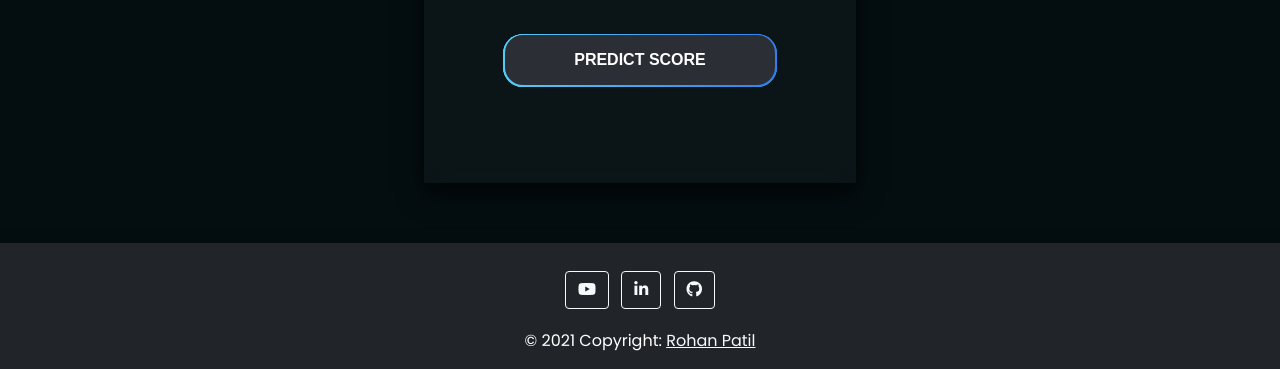
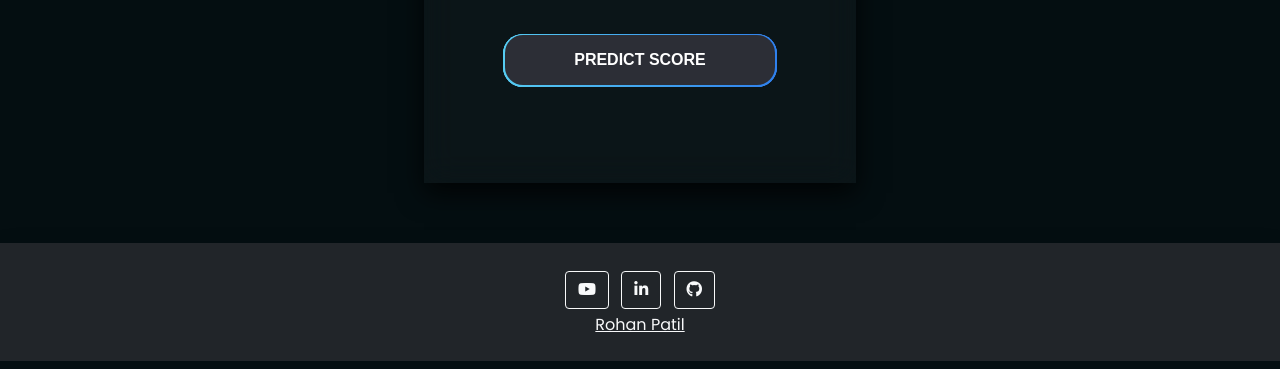
Before and after one commit to Rohanvp07/IPL-score-prediction-Modified, a Flask app: page / in a window 1280 px wide. Shown: the part 805-1174 px from the top of the page. Run offline with Flask 2, Linux system fonts and the light colour scheme; parts of the project's set-up code (start-up, migrations or seed data) failed here and were passed over; some libraries are stand-ins or nearby versions.

Commit message:
Update input.html

```diff
--- a/templates/input.html
+++ b/templates/input.html
@@ -317,11 +317,11 @@
                     <i class="fab fa-github"></i>
                 </a>
 
-                <div class="text-center p-3">
-                    © 2021 Copyright:
-                    <a class="text-light" href="https://www.linkedin.com/in/rohan-patil-107163184/">Rohan Patil</a>
+                <div class="copy">
+                   <a class="text-light" href="https://www.linkedin.com/in/rohan-patil-107163184/">Rohan Patil</a>
                   </div>
 
+                  <br>
         </footer>
     </body>
 </html>
```
